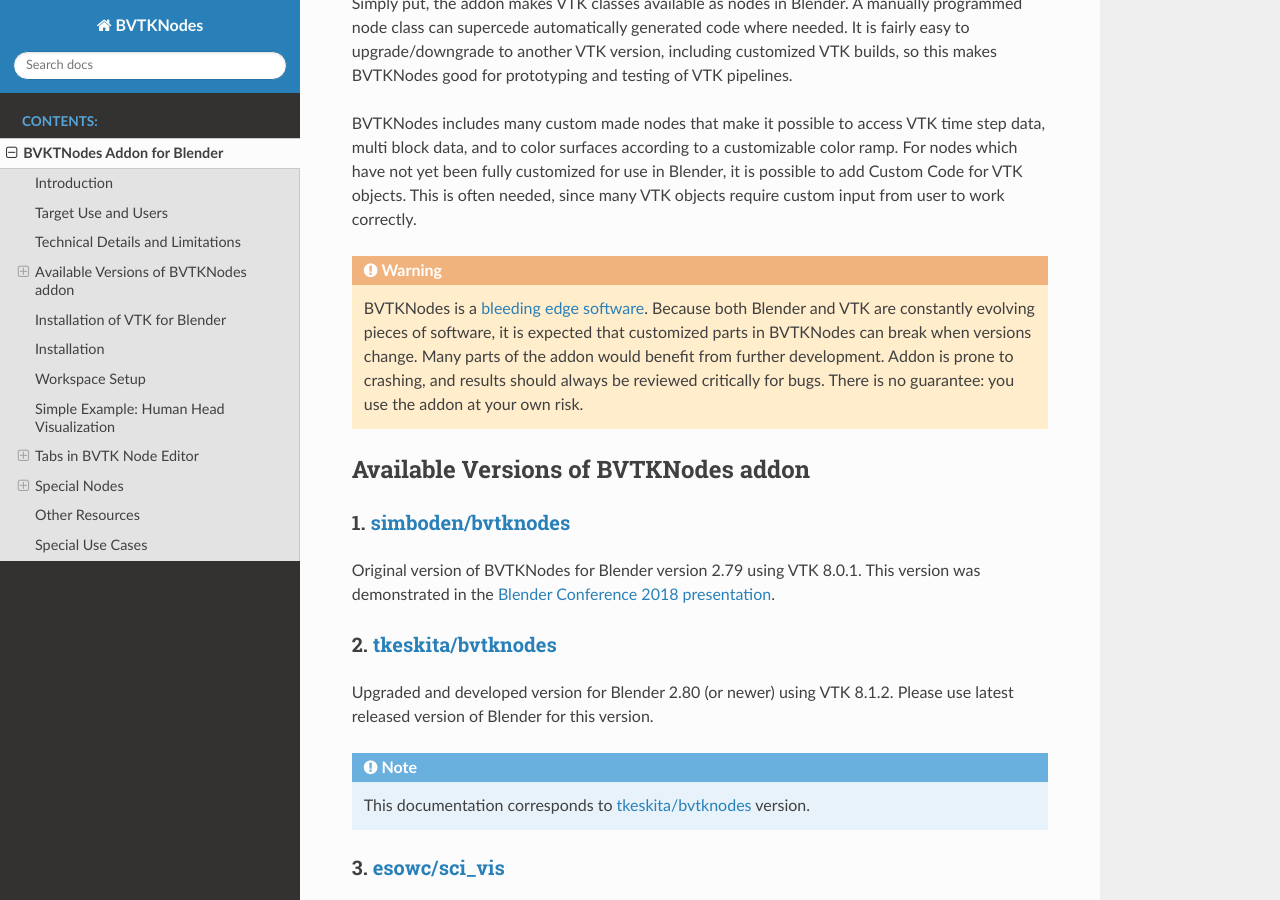
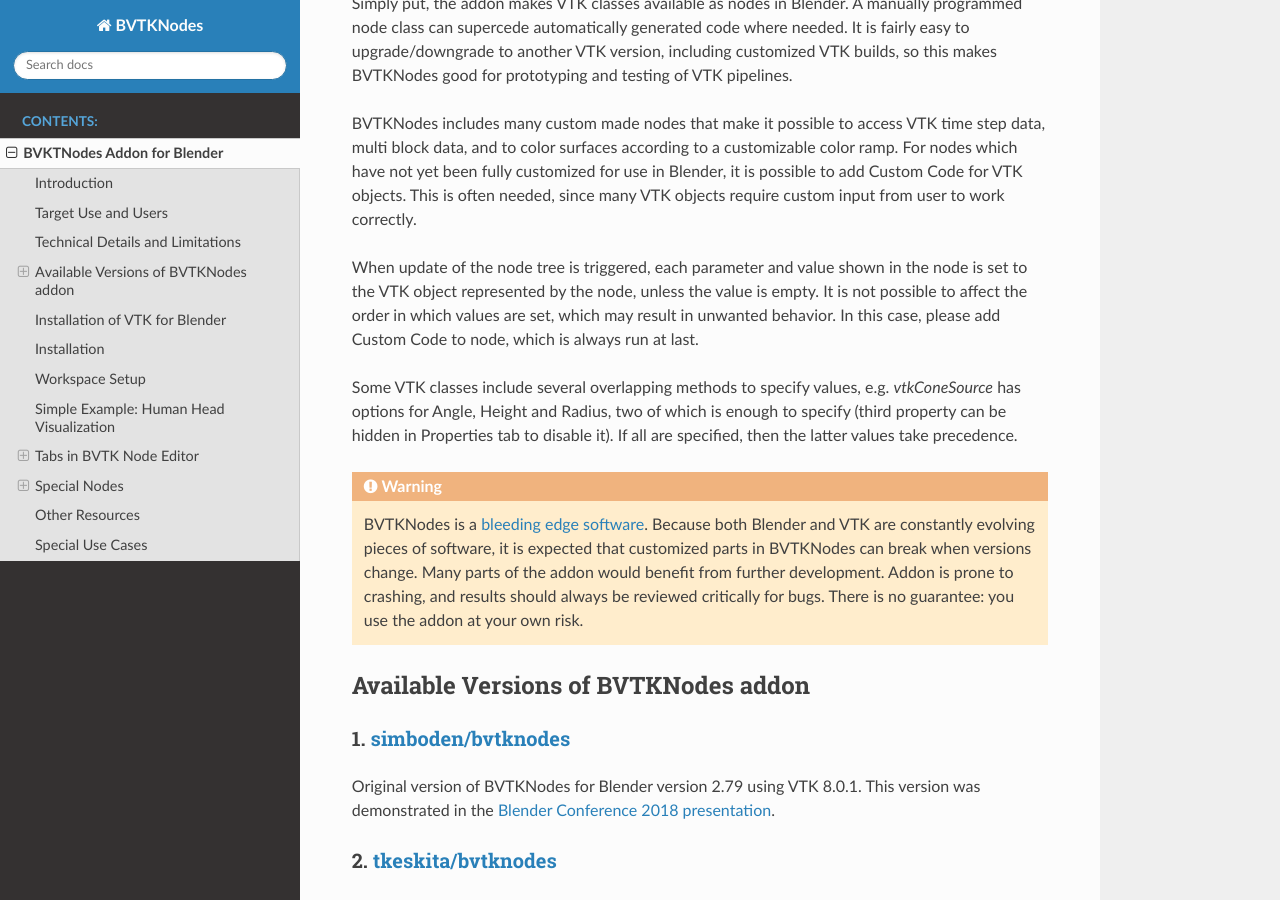
Before and after one commit to simboden/BVtkNodes, a Sphinx documentation site: the page built from docs/BVTKNodes.rst, in a window 1280 px wide and 900 px high, scrolled down 1555 px. Built offline with Sphinx 7.4.7 and the Read the Docs theme 2.0.0, drawn with Linux system fonts in a browser that asks for light colours; some of the changed text lies outside the part shown.

Commit message:
Add info about setting of parameter values to docs

```diff
--- a/docs/BVTKNodes.rst
+++ b/docs/BVTKNodes.rst
@@ -62,6 +62,18 @@
 been fully customized for use in Blender, it is possible to add Custom
 Code for VTK objects. This is often needed, since many VTK objects
 require custom input from user to work correctly.
+
+When update of the node tree is triggered, each parameter and value
+shown in the node is set to the VTK object represented by the node,
+unless the value is empty. It is not possible to affect the order in
+which values are set, which may result in unwanted behavior. In this
+case, please add Custom Code to node, which is always run at last.
+
+Some VTK classes include several overlapping methods to specify
+values, e.g. *vtkConeSource* has options for Angle, Height and Radius,
+two of which is enough to specify (third property can be hidden in
+Properties tab to disable it). If all are specified, then the latter
+values take precedence.
 
 .. warning::
 
@@ -356,5 +368,5 @@
 Special Use Cases
 -----------------
 
-TODO. Here will be added documentation about various specific node
-pipelines to achieve .
+TODO. Here will be added documentation about various case specific node
+pipelines.
```
